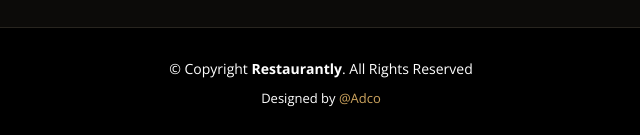
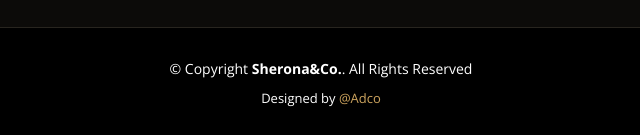
Before and after one commit to Sherona-tk/Remya-hotel, a plain HTML site: page index.html in a window 1280 px wide. Shown: the part 6872-7007 px from the top of the page, 319-959 px from the left. Drawn offline with nearby package versions, Linux system fonts and the light colour scheme; a web font is replaced by a local one.

Commit message:
Update index.html

```diff
--- a/index.html
+++ b/index.html
@@ -956,7 +956,7 @@
 
     <div class="container">
       <div class="copyright">
-        &copy; Copyright <strong><span>Restaurantly</span></strong>. All Rights Reserved
+        &copy; Copyright <strong><span>Sherona&Co.</span></strong>. All Rights Reserved
       </div>
       <div class="credits">
         <!-- All the links in the footer should remain intact. -->
```
